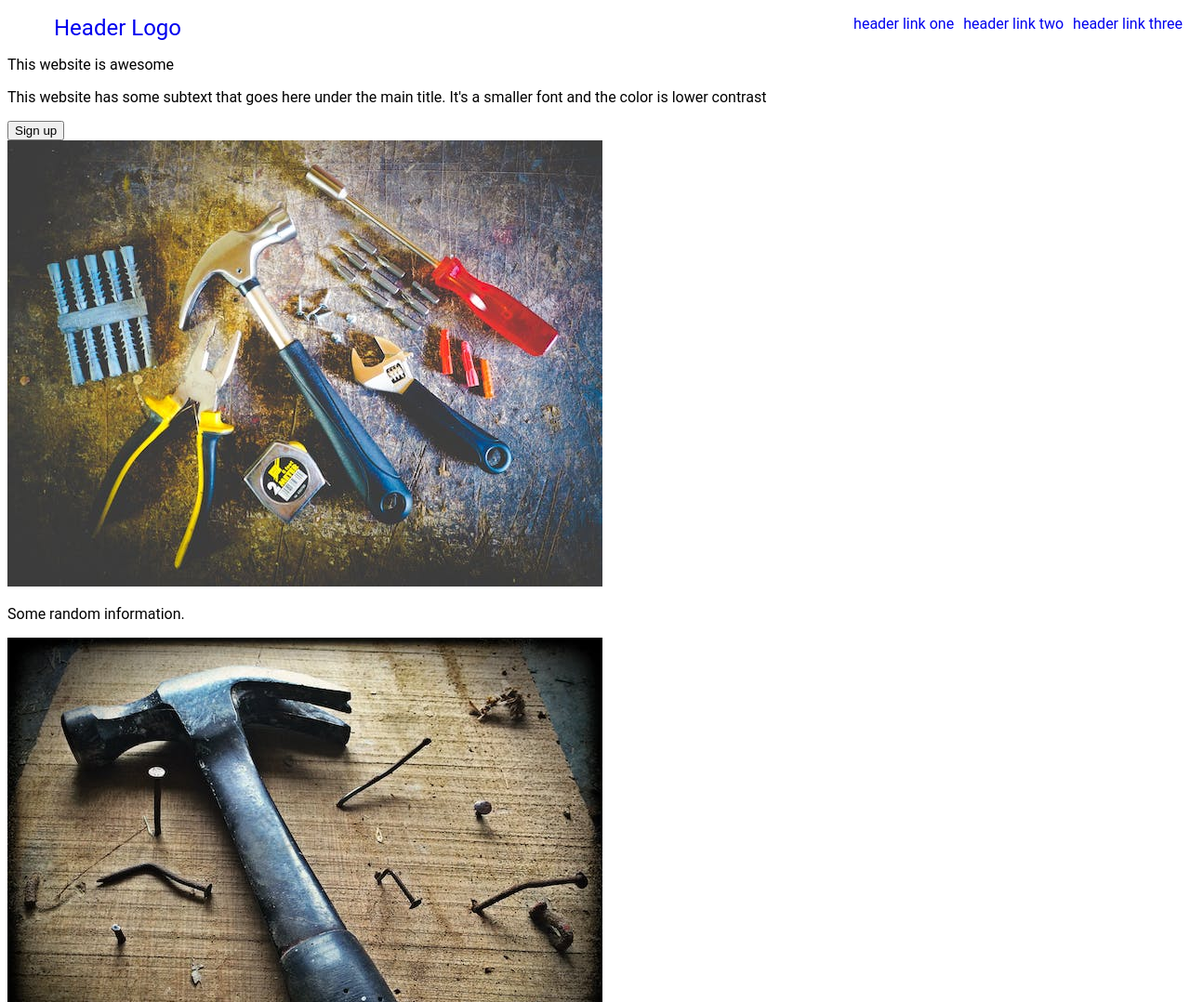
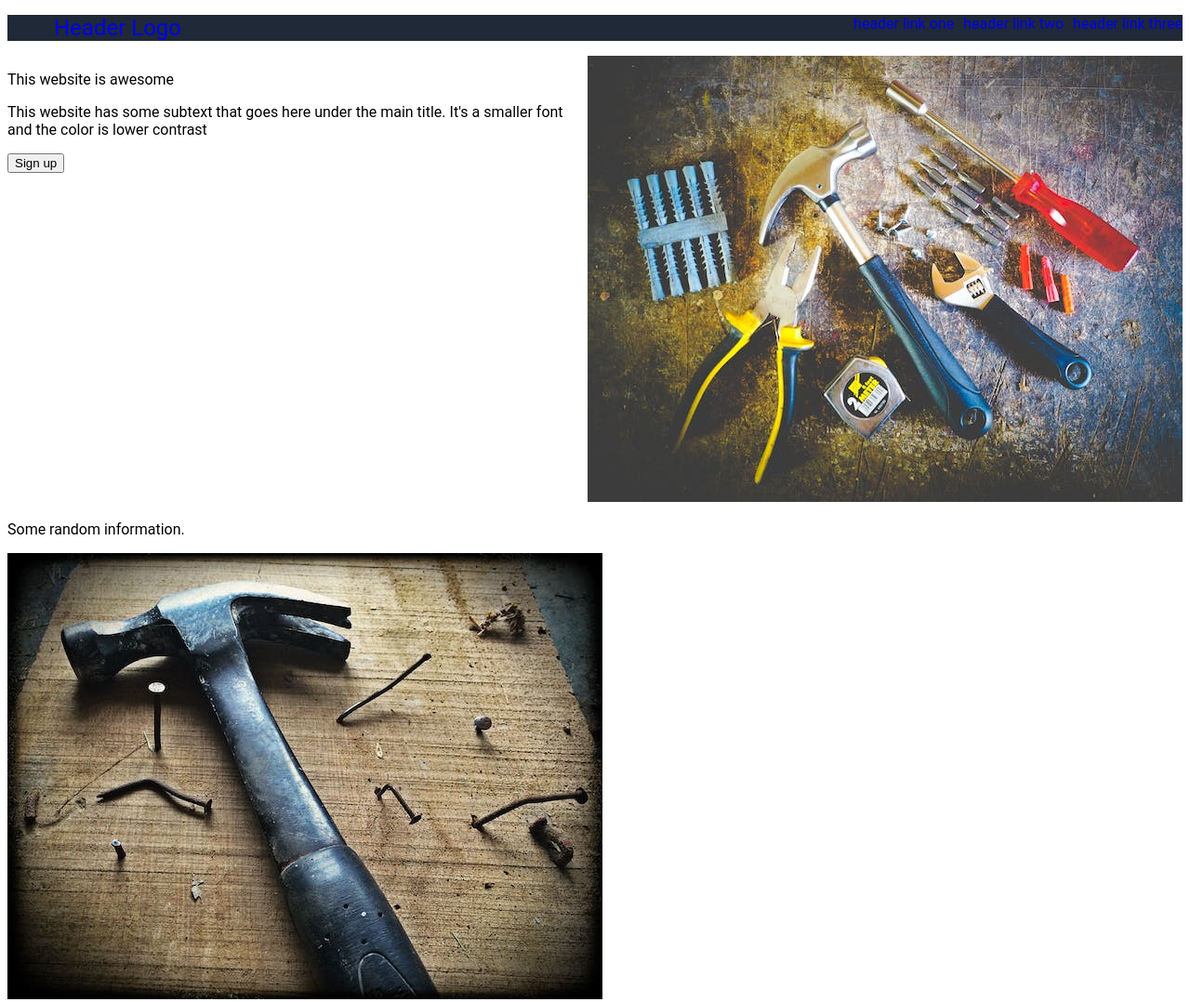
Before and after one commit to karomandenis1/Foundations-landing-page, a plain HTML site: page index.html in a window 1280 px wide. Shown: the top 1078 px of the page at 93% size. Drawn offline with Linux system fonts and the light colour scheme.

Commit message:
gave up on web dev for now

```diff
--- a/styles.css
+++ b/styles.css
@@ -1,5 +1,9 @@
 body {
     font-family: Roboto, sans-serif;
+}
+
+.header {
+    background-color: #1F2937;
 }
 
 .header-links {
@@ -13,7 +17,7 @@ body {
     font-size: 24px;
 }
 
-a.header-logo {
+li.header-logo {
     color: #F9FAF8;
 }
 
@@ -25,3 +29,12 @@ ul {
 a {
     text-decoration: none;
 }
+
+.section-1 {
+    display: flex;
+    flex: 1 1 0;
+}
+
+.left-side {
+
+}
```
